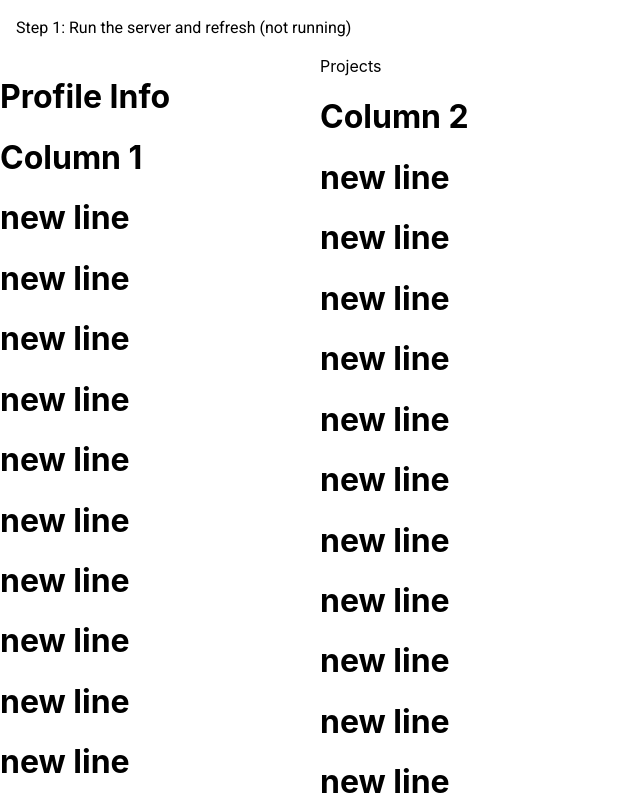
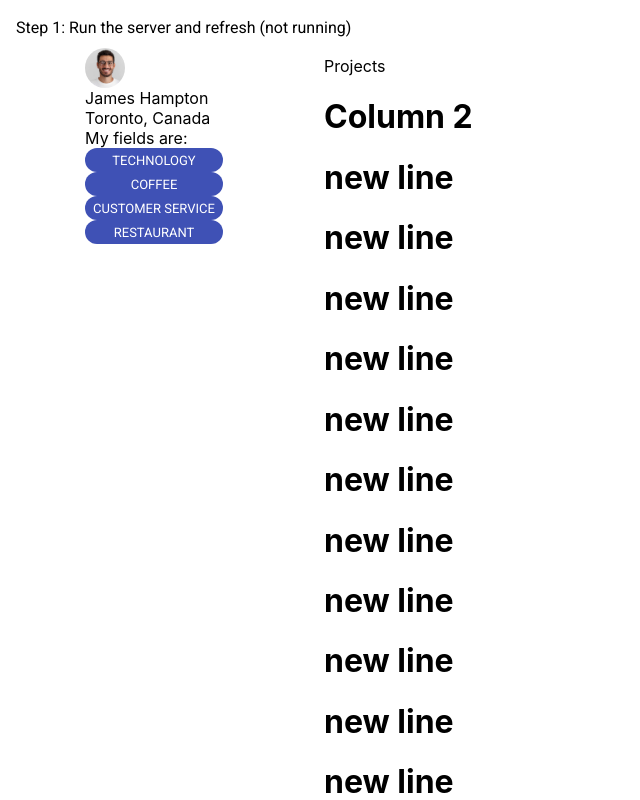
Before and after one commit to hatchways/team-latte, a React (Create React App) app in the folder client/: page /profile in a window 1280 px wide. Shown: the top 800 px of the page, without its empty margins (0-640 px from the left). Built offline with nearby package versions, Linux system fonts and the light colour scheme; no server answers.

Commit message:
finished draft for the left half of user profile

```diff
--- a/client/src/pages/Profile.js
+++ b/client/src/pages/Profile.js
@@ -1,7 +1,10 @@
 import React from "react"
 import Paper from '@material-ui/core/Paper';
 import Grid from '@material-ui/core/Grid';
-import Avatar from '@material-ui/core/Avatar';
+import Avatar from '@material-ui/core/Avatar'
+import Chip from '@material-ui/core/Chip';
+
+import JHAvatar from '../assets/jh-avatar.jpg'
 
 export class ProfilePage extends React.Component {
 
@@ -9,26 +12,42 @@ export class ProfilePage extends React.Component {
 
     return (
       <React.Fragment>
-        <Grid container spacing={0} className="flexsection">
-          <Grid item xs={3} className={"profile-info"}>
-            <h1>Profile Info</h1>
-            <h1>Column 1</h1>
-            <h1>new line</h1>
-            <h1>new line</h1>
-            <h1>new line</h1>
-            <h1>new line</h1>
-            <h1>new line</h1>
-            <h1>new line</h1>
-            <h1>new line</h1>
-            <h1>new line</h1>
-            <h1>new line</h1>
-            <h1>new line</h1>
-            <h1>new line</h1>
-            <h1>new line</h1>
-            <h1>new line</h1>
-            <h1>new line</h1>
-            <h1>end line</h1>
+        <Grid container spacing={2} className="flexsection">
+          <Grid container xs={3} justify="center" className={"profile-info"}>
+
+            <Grid container direction="column" alignContent="center">
+              <Grid item className="prof-pic">
+                <Avatar alt="James Hampton"  src={JHAvatar} className="avatar" />
+              </Grid>
+
+              <Grid item className="full-name">
+                James Hampton
+              </Grid>
+              <Grid item className="location">
+                Toronto, Canada
+              </Grid>
+              <Grid item className="field">
+                My fields are:
+              </Grid>
+
+              <Chip label="TECHNOLOGY" color="primary" size="small" />
+              <Chip label="COFFEE" color="primary" size="small" />
+              <Chip label="CUSTOMER SERVICE" color="primary" size="small" />
+              <Chip label="RESTAURANT" color="primary" size="small" />
+
+
+
+            </Grid>
+
+
+
+
+
+
+
+
           </Grid>
+
           <Grid item xs={9} className={"projects"}>
             Projects
             <h1>Column 2</h1>
```
